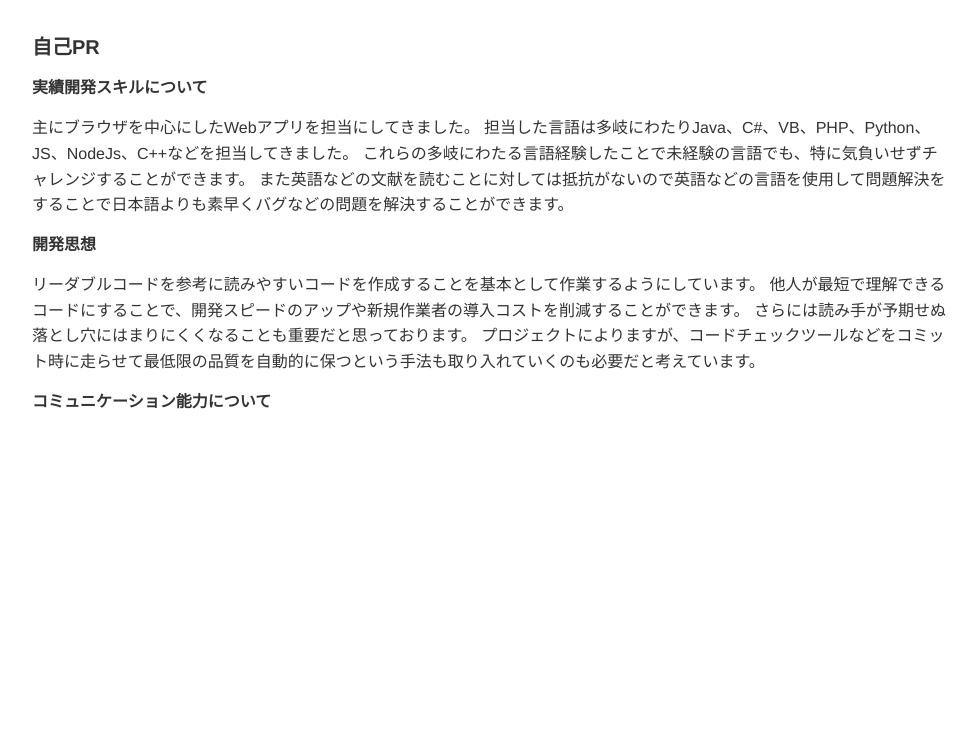
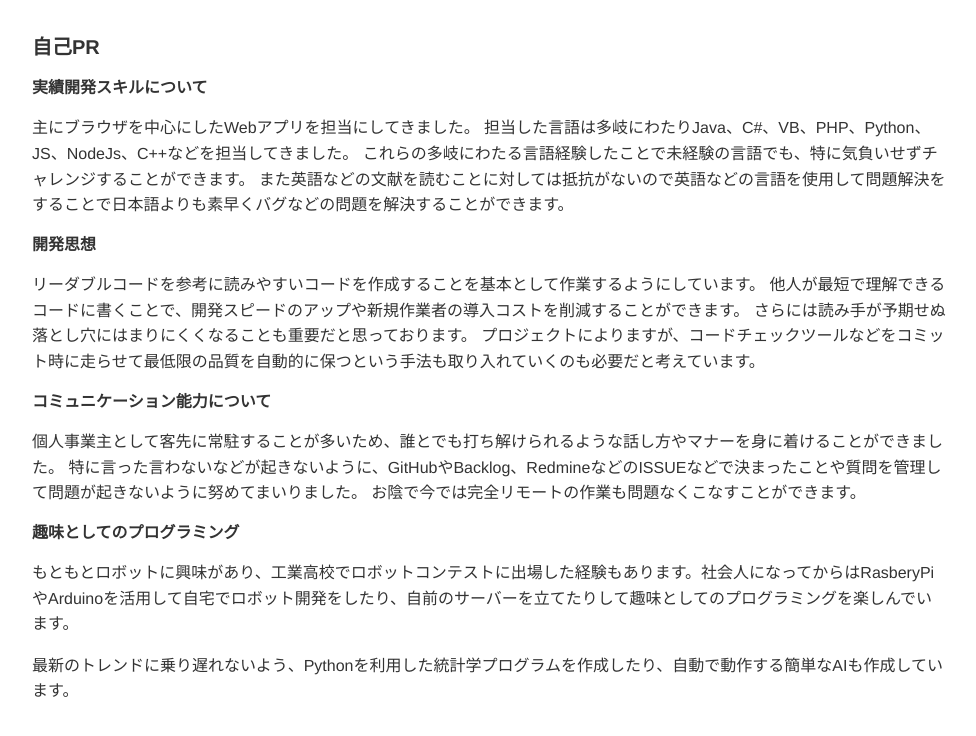
Before and after one commit to parmalatinter/job_history, a plain HTML site: page appeal.html in a window 1280 px wide. Shown: the whole page, without its empty margins (151-1127 px from the left). Drawn offline with Linux system fonts and the light colour scheme.

Commit message:
add appeal

```diff
--- a/appeal.html
+++ b/appeal.html
@@ -22,10 +22,16 @@
 また英語などの文献を読むことに対しては抵抗がないので英語などの言語を使用して問題解決をすることで日本語よりも素早くバグなどの問題を解決することができます。</p>
 <h5>開発思想</h5>
 <p>リーダブルコードを参考に読みやすいコードを作成することを基本として作業するようにしています。
-他人が最短で理解できるコードにすることで、開発スピードのアップや新規作業者の導入コストを削減することができます。
+他人が最短で理解できるコードに書くことで、開発スピードのアップや新規作業者の導入コストを削減することができます。
 さらには読み手が予期せぬ落とし穴にはまりにくくなることも重要だと思っております。
 プロジェクトによりますが、コードチェックツールなどをコミット時に走らせて最低限の品質を自動的に保つという手法も取り入れていくのも必要だと考えています。</p>
 <h5>コミュニケーション能力について</h5>
+<p>個人事業主として客先に常駐することが多いため、誰とでも打ち解けられるような話し方やマナーを身に着けることができました。
+特に言った言わないなどが起きないように、GitHubやBacklog、RedmineなどのISSUEなどで決まったことや質問を管理して問題が起きないように努めてまいりました。
+お陰で今では完全リモートの作業も問題なくこなすことができます。</p>
+<h5>趣味としてのプログラミング</h5>
+<p>もともとロボットに興味があり、工業高校でロボットコンテストに出場した経験もあります。社会人になってからはRasberyPiやArduinoを活用して自宅でロボット開発をしたり、自前のサーバーを立てたりして趣味としてのプログラミングを楽しんでいます。</p>
+<p>最新のトレンドに乗り遅れないよう、Pythonを利用した統計学プログラムを作成したり、自動で動作する簡単なAIも作成しています。</p>
         </article>
       </div>
     </div>
```
Also changed, not shown: appeal.md (+9 -1 lines).
